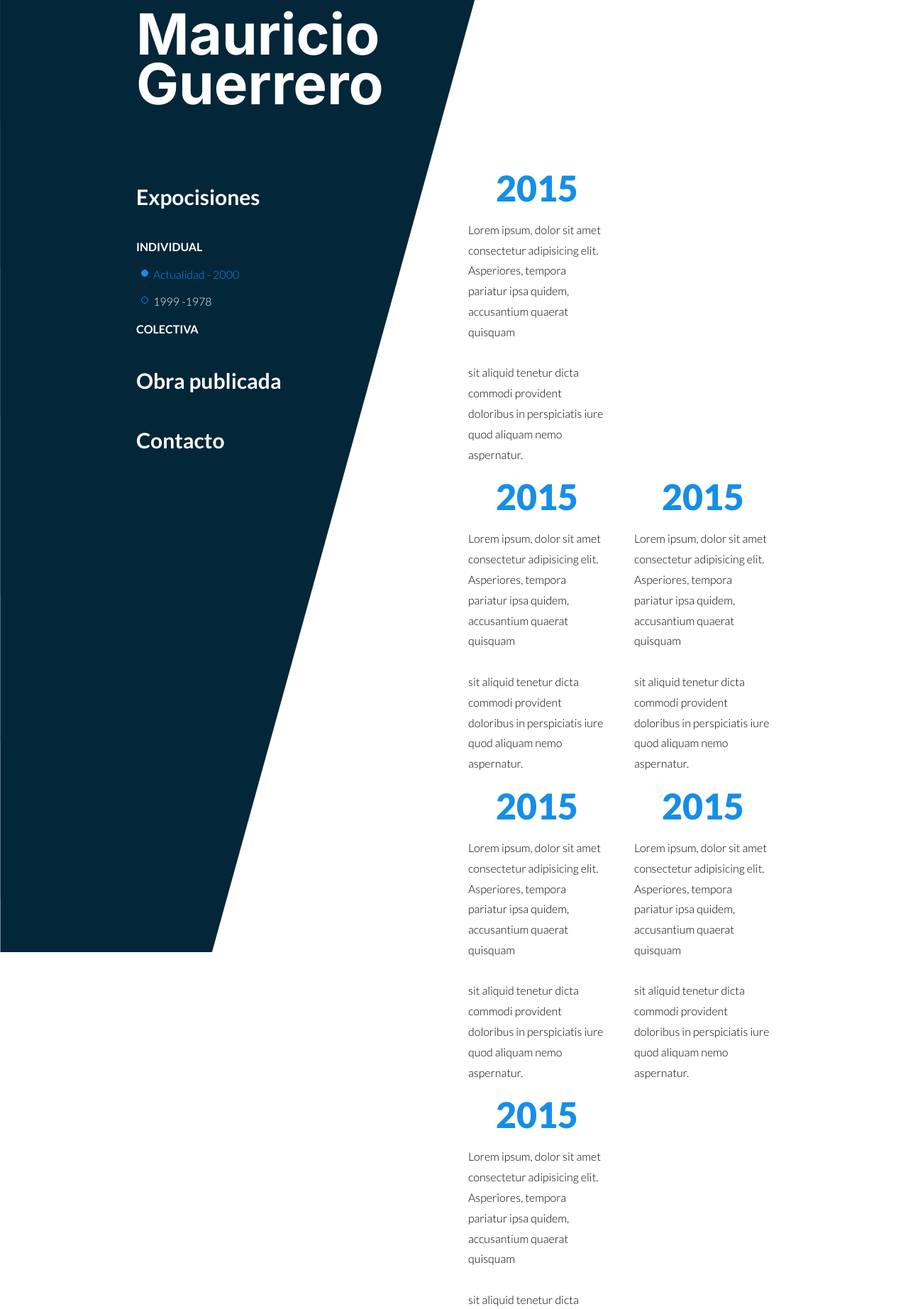
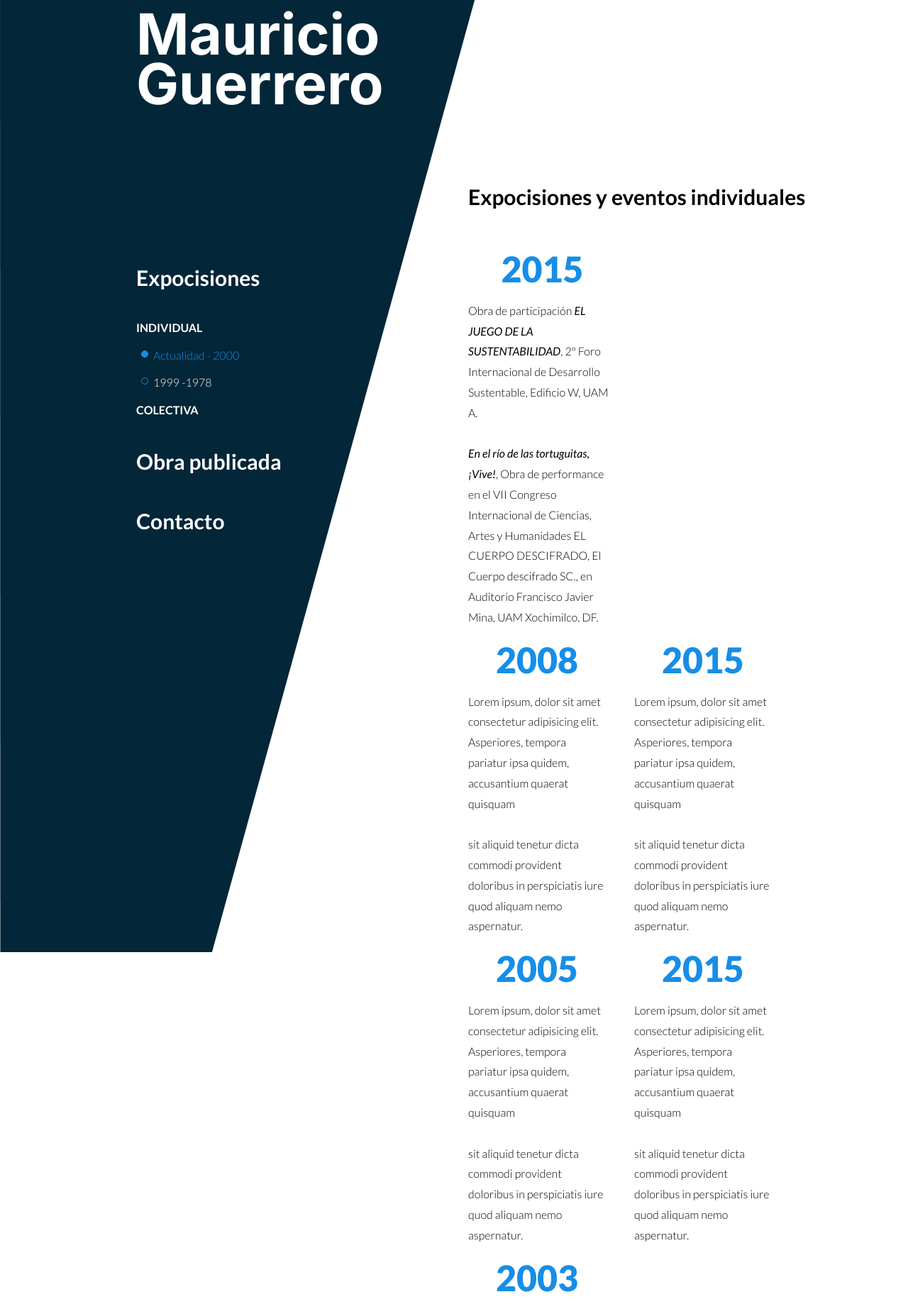
Before and after one commit to RavenAoiffe/MBGA, a PHP site: page /profesional.php in a window 1280 px wide. Shown: the part 178-2023 px from the top of the page at 71% size. Run offline with PHP 8.4, Linux system fonts and the light colour scheme.

Commit message:
Informacion y titulos avanzados al 40%

```diff
--- a/build/css/app.css
+++ b/build/css/app.css
@@ -14,6 +14,9 @@
 @media (min-width: 768px) {
   .display-tablet {
     display: block; } }
+
+.grid-gap1 {
+  grid-gap: 1rem !important; }
 
 html {
   font-size: 62.5%;
@@ -45,6 +48,9 @@ img,
 picture {
   width: 100%;
   display: block; }
+
+.titulos-intermedios h3 {
+  font-size: 3rem; }
 
 @media (min-width: 0) {
   .columnas {
--- a/profesional.php
+++ b/profesional.php
@@ -4,6 +4,17 @@ include 'includes/templates/header.html';
 include 'includes/templates/menu.html';
 
 ?>
+<div class="columnas">
+    <div class="columna"></div>
+    <div class="columna">
+        <div class="titulos-intermedios">
+                    <h3>
+                        Expocisiones y eventos individuales
+                    </h3>
+                </div>
+    </div>
+</div>
+
     <div id="profesional" class="columnas contenedor">
         <div class="columna">
             <div class="textos">
@@ -29,15 +40,15 @@ include 'includes/templates/menu.html';
             </div>
         </div>
         <div class="columna">
-            <div class="columnas ">
+            <div class="columnas grid-gap1">
                 <div class="linea-del-tiempo">
                     <div class="proyecto-anio">
                         <h4>2015</h4>
                         <p>
-                            Lorem ipsum, dolor sit amet consectetur adipisicing elit.
-                            Asperiores, tempora pariatur ipsa quidem, accusantium quaerat quisquam
-                            <br><br> sit aliquid tenetur dicta commodi provident doloribus in
-                            perspiciatis iure quod aliquam nemo aspernatur.
+                        Obra de participación <i> EL JUEGO DE LA SUSTENTABILIDAD</i>, 2º Foro Internacional de Desarrollo Sustentable, Edificio W, UAM A.
+                        <br><br>
+                        <i>En el río de las tortuguitas, ¡Vive!</i>, Obra de performance en el VII Congreso Internacional de Ciencias, Artes y Humanidades EL CUERPO DESCIFRADO, El Cuerpo descifrado SC., en Auditorio Francisco Javier Mina, UAM Xochimilco, DF.
+
                         </p>
                     </div>
                 </div>
@@ -46,7 +57,7 @@ include 'includes/templates/menu.html';
             <div class="columnas ">
                 <div class="linea-del-tiempo">
                     <div class="proyecto-anio">
-                        <h4>2015</h4>
+                        <h4>2008</h4>
                         <p>
                             Lorem ipsum, dolor sit amet consectetur adipisicing elit.
                             Asperiores, tempora pariatur ipsa quidem, accusantium quaerat quisquam
@@ -55,7 +66,7 @@ include 'includes/templates/menu.html';
                         </p>
                     </div>
                     <div class="proyecto-anio">
-                        <h4>2015</h4>
+                        <h4>2005</h4>
                         <p>
                             Lorem ipsum, dolor sit amet consectetur adipisicing elit.
                             Asperiores, tempora pariatur ipsa quidem, accusantium quaerat quisquam
@@ -64,7 +75,52 @@ include 'includes/templates/menu.html';
                         </p>
                     </div>
                     <div class="proyecto-anio">
-                        <h4>2015</h4>
+                        <h4>2003</h4>
+                        <p>
+                            Lorem ipsum, dolor sit amet consectetur adipisicing elit.
+                            Asperiores, tempora pariatur ipsa quidem, accusantium quaerat quisquam
+                            <br><br> sit aliquid tenetur dicta commodi provident doloribus in
+                            perspiciatis iure quod aliquam nemo aspernatur.
+                        </p>
+                    </div>
+                    <div class="proyecto-anio">
+                        <h4>2001</h4>
+                        <p>
+                            Lorem ipsum, dolor sit amet consectetur adipisicing elit.
+                            Asperiores, tempora pariatur ipsa quidem, accusantium quaerat quisquam
+                            <br><br> sit aliquid tenetur dicta commodi provident doloribus in
+                            perspiciatis iure quod aliquam nemo aspernatur.
+                        </p>
+                    </div>
+                    <div class="proyecto-anio">
+                        <h4>1997</h4>
+                        <p>
+                            Lorem ipsum, dolor sit amet consectetur adipisicing elit.
+                            Asperiores, tempora pariatur ipsa quidem, accusantium quaerat quisquam
+                            <br><br> sit aliquid tenetur dicta commodi provident doloribus in
+                            perspiciatis iure quod aliquam nemo aspernatur.
+                        </p>
+                    </div>
+                    <div class="proyecto-anio">
+                        <h4>1995</h4>
+                        <p>
+                            Lorem ipsum, dolor sit amet consectetur adipisicing elit.
+                            Asperiores, tempora pariatur ipsa quidem, accusantium quaerat quisquam
+                            <br><br> sit aliquid tenetur dicta commodi provident doloribus in
+                            perspiciatis iure quod aliquam nemo aspernatur.
+                        </p>
+                    </div>
+                    <div class="proyecto-anio">
+                        <h4>1985</h4>
+                        <p>
+                            Lorem ipsum, dolor sit amet consectetur adipisicing elit.
+                            Asperiores, tempora pariatur ipsa quidem, accusantium quaerat quisquam
+                            <br><br> sit aliquid tenetur dicta commodi provident doloribus in
+                            perspiciatis iure quod aliquam nemo aspernatur.
+                        </p>
+                    </div>
+                    <div class="proyecto-anio">
+                        <h4>1980</h4>
                         <p>
                             Lorem ipsum, dolor sit amet consectetur adipisicing elit.
                             Asperiores, tempora pariatur ipsa quidem, accusantium quaerat quisquam
--- a/src/scss/base/_globales.scss
+++ b/src/scss/base/_globales.scss
@@ -31,3 +31,9 @@ picture {
     width: 100%;
     display: block;
 }
+.titulos-intermedios
+{
+    h3{
+        font-size: 3rem;
+    }
+}
--- a/src/scss/base/_utilidades.scss
+++ b/src/scss/base/_utilidades.scss
@@ -9,6 +9,10 @@
 }
 @include tablet{
     .display-tablet{
-    display: block;
+        display: block;
+    }
 }
+
+.grid-gap1{
+    grid-gap:1rem!important;
 }
```
